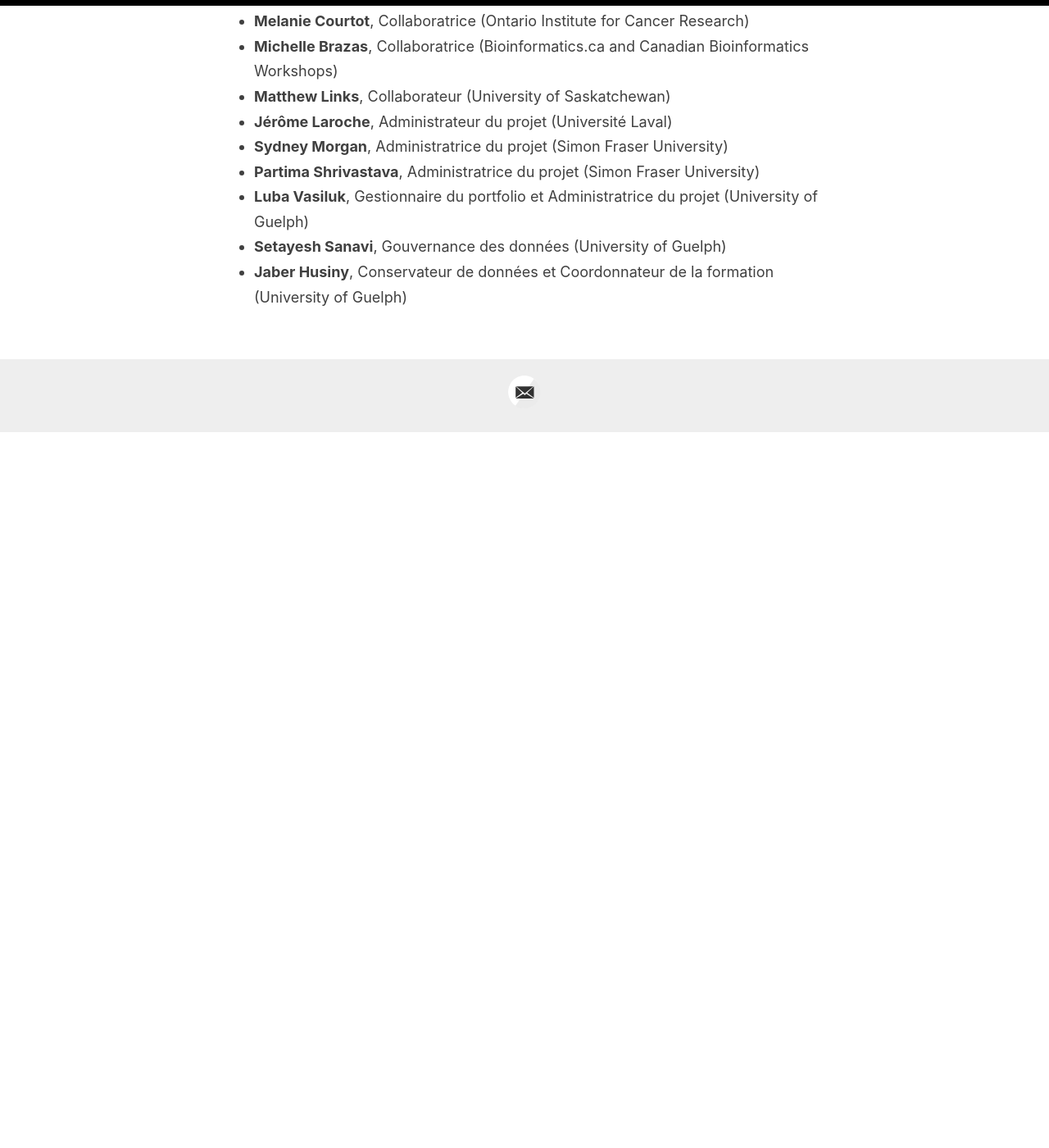
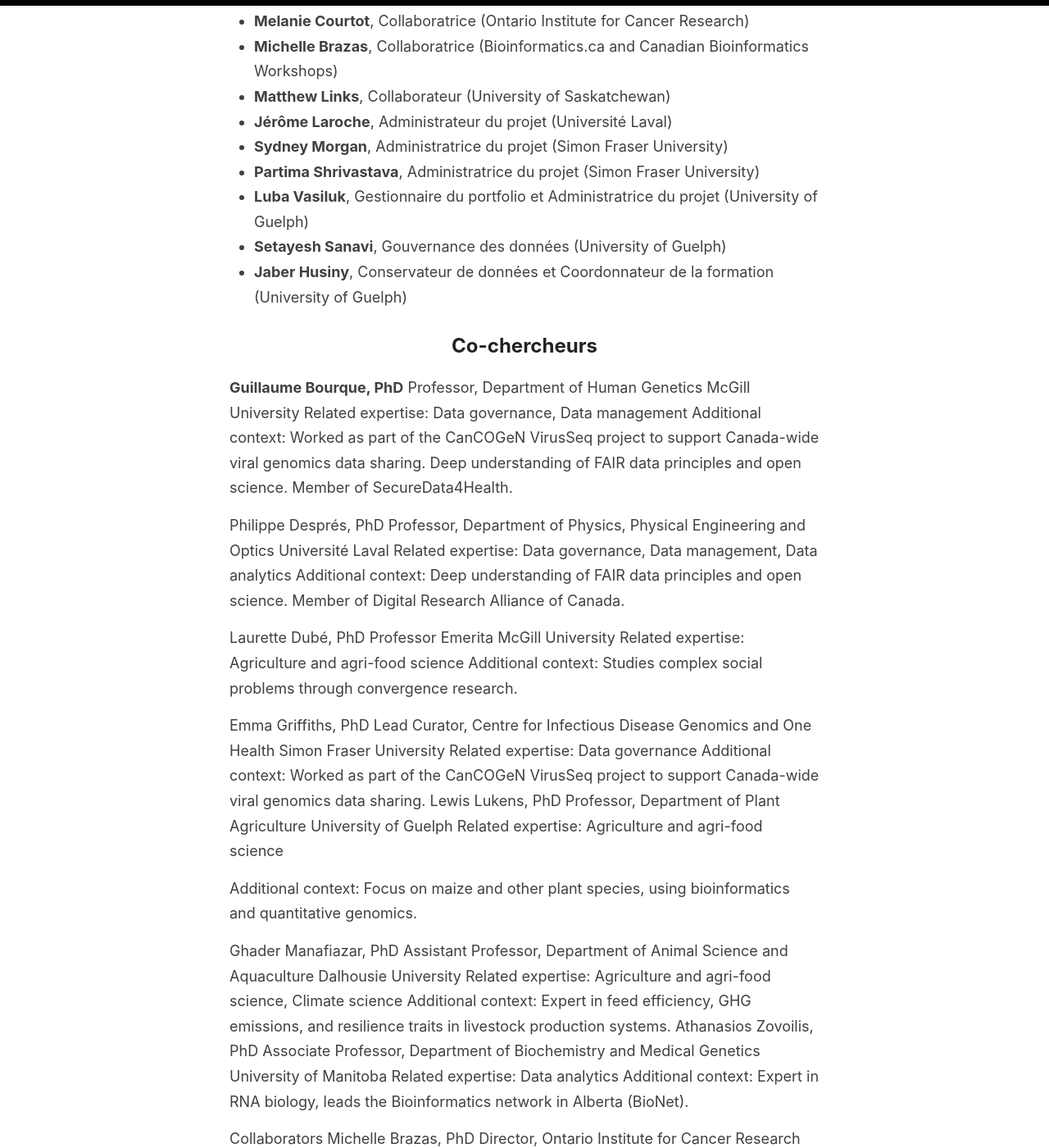
Before and after one commit to ClimateSmartAg/ClimateSmartAg-website-fr, a Jekyll site: the page built from _pages/collaborators.md, in a window 1280 px wide and 1400 px high, scrolled down 1613 px. Shown: the whole window at 82% size. Built offline with Jekyll 4.4.1, drawn with Linux system fonts in a browser that asks for light colours; before the commit the page ends 2141 px from its top, so only the background shows below that; some of the changed text lies outside the part shown.

Commit message:
Update collaborators.md

```diff
--- a/_pages/collaborators.md
+++ b/_pages/collaborators.md
@@ -55,3 +55,45 @@
 - **Luba Vasiluk**, Gestionnaire du portfolio et Administratrice du projet  (University of Guelph)
 - **Setayesh Sanavi**, Gouvernance des données (University of Guelph)
 - **Jaber Husiny**, Conservateur de données et Coordonnateur de la formation (University of Guelph)
+
+## Co-chercheurs
+
+**Guillaume Bourque, PhD**
+Professor, Department of Human Genetics
+McGill University
+Related expertise: Data governance, Data management
+Additional context: Worked as part of the CanCOGeN VirusSeq project to support Canada-wide viral genomics data sharing. Deep understanding of FAIR data principles and open science. Member of SecureData4Health.
+
+
+Philippe Després, PhD
+Professor, Department of Physics, Physical Engineering and Optics Université Laval Related expertise: Data governance, Data management, Data analytics Additional context: Deep understanding of FAIR data principles and open science. Member of Digital Research Alliance of Canada.
+
+Laurette Dubé, PhD
+Professor Emerita McGill University Related expertise: Agriculture and agri-food science Additional context: Studies complex social problems through convergence research.
+
+Emma Griffiths, PhD
+Lead Curator, Centre for Infectious Disease Genomics and One Health Simon Fraser University Related expertise: Data governance Additional context: Worked as part of the CanCOGeN VirusSeq project to support Canada-wide viral genomics data sharing. Lewis Lukens, PhD Professor, Department of Plant Agriculture University of Guelph Related expertise: Agriculture and agri-food science
+
+Additional context: Focus on maize and other plant species, using bioinformatics and quantitative genomics.
+
+Ghader Manafiazar, PhD Assistant Professor, Department of Animal Science and Aquaculture Dalhousie University Related expertise: Agriculture and agri-food science, Climate science Additional context: Expert in feed efficiency, GHG emissions, and resilience traits in livestock production systems. Athanasios Zovoilis, PhD Associate Professor, Department of Biochemistry and Medical Genetics University of Manitoba Related expertise: Data analytics Additional context: Expert in RNA biology, leads the Bioinformatics network in Alberta (BioNet).
+
+Collaborators Michelle Brazas, PhD Director, Ontario Institute for Cancer Research Scientific Director, Bioinformatics.ca Canadian Bioinformatics Workshops Related expertise: Education & training Additional context: Establishing the Canadian Bioinformatics, Computational Biology, and Health Data Sciences Training & Community Platform
+
+Melanie Courtot, PhD Assistant Professor, Ontario Institute for Cancer Research University of Toronto Related expertise: Data governance, Data management Additional context: Former operations committee member of OBO Foundry, team develops software, databases, and other necessary components to store, organize, and compute over large and complex datasets. Worked as part of the CanCOGeN VirusSeq project to support Canada-wide viral genomics data sharing.
+
+Pablo Valdes Donoso, DVM, PhD Assistant Professor Université de Montréal Related expertise: Data governance, Data analytics, Agriculture and agri-food science Additional context: Leads the Plateforme IA-Agrosanté (PIAAS), a team that has developed and applied AI tools to animal health studies.
+
+Graham King, PhD Member & Former Executive Director DivSeek International Network Related expertise: Data governance, Data management, Agriculture and agri-food science Additional context: Research management experience in crop plant genetics, genomics, genetic resource characterization, and data management.
+
+Seok-Bum Ko, PhD, PEng Professor, Electrical and Computer Engineering, Biomedical Engineering University of Saskatchewan Related expertise: Data analytics Additional context: Expert in deep learning and efficient hardware implementation.
+
+Matthew Links, PhD Assistant Professor, College of Agriculture and Bioresources University of Saskatchewan Related expertise: Data analytics, Agriculture & agri-food science Additional context: Research areas include microbiome, microbiology, bioinformatics, genomics, and metagenomics.
+
+James Macklin, PhD Research Scientist, Botany and Biodiversity Informatics Agriculture and Agri-Food Canada | GRDI | GenARCC Related expertise: Data governance, Climate Science Additional context: Co-lead for GenARCC (Genomic Adaptation and Resilience to Climate
+
+Change), a federally-funded initiative that aims to inform climate change adaptation, to help protect Canada’s biodiversity, ecosystem resiliency, food security, and health.
+
+Rodrigo Ortega Polo, PhD Biology Study Leader – Bioinformatics Agriculture and Agri-Food Canada Related expertise: Data analytics, Agriculture & agri-food science Additional context: Collaborator of the BeeCSI project whose goal is to discover stress-specific biomarkers in honeybees from a multi-omics perspective (proteome, transcriptome, microbiome). Research areas include metagenomics, comparative genomics of bacterial pathogens, fungal genomics, and bioinformatic method development and workflow management systems.
+
+Ian Stavness, PhD Professor, Department of Computer Science University of Saskatchewan Related expertise: Data analytics Additional context: Expert in image processing, team focused on deep learning, computer vision, and simulation for biological and biomedical applications.
```
